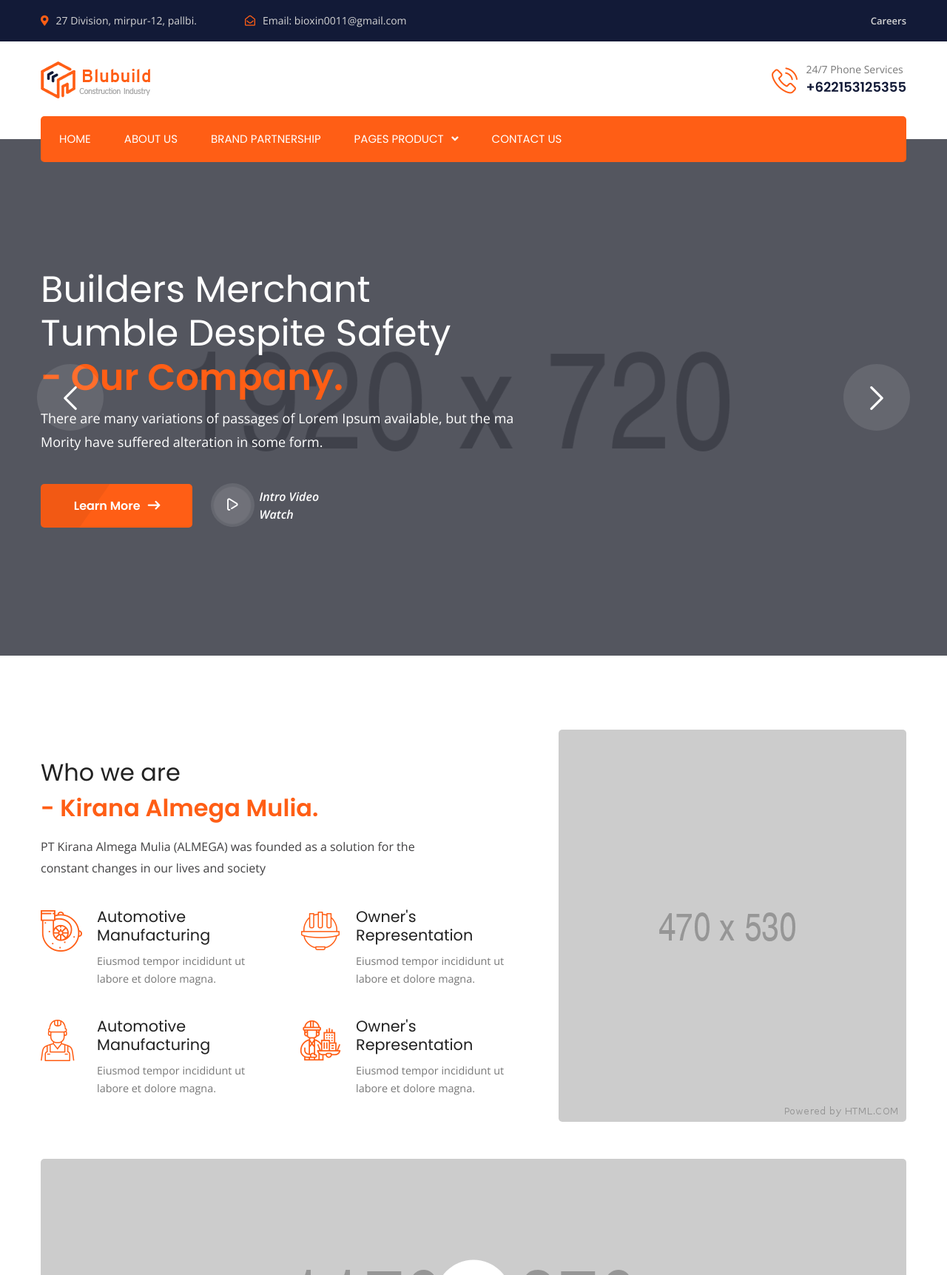
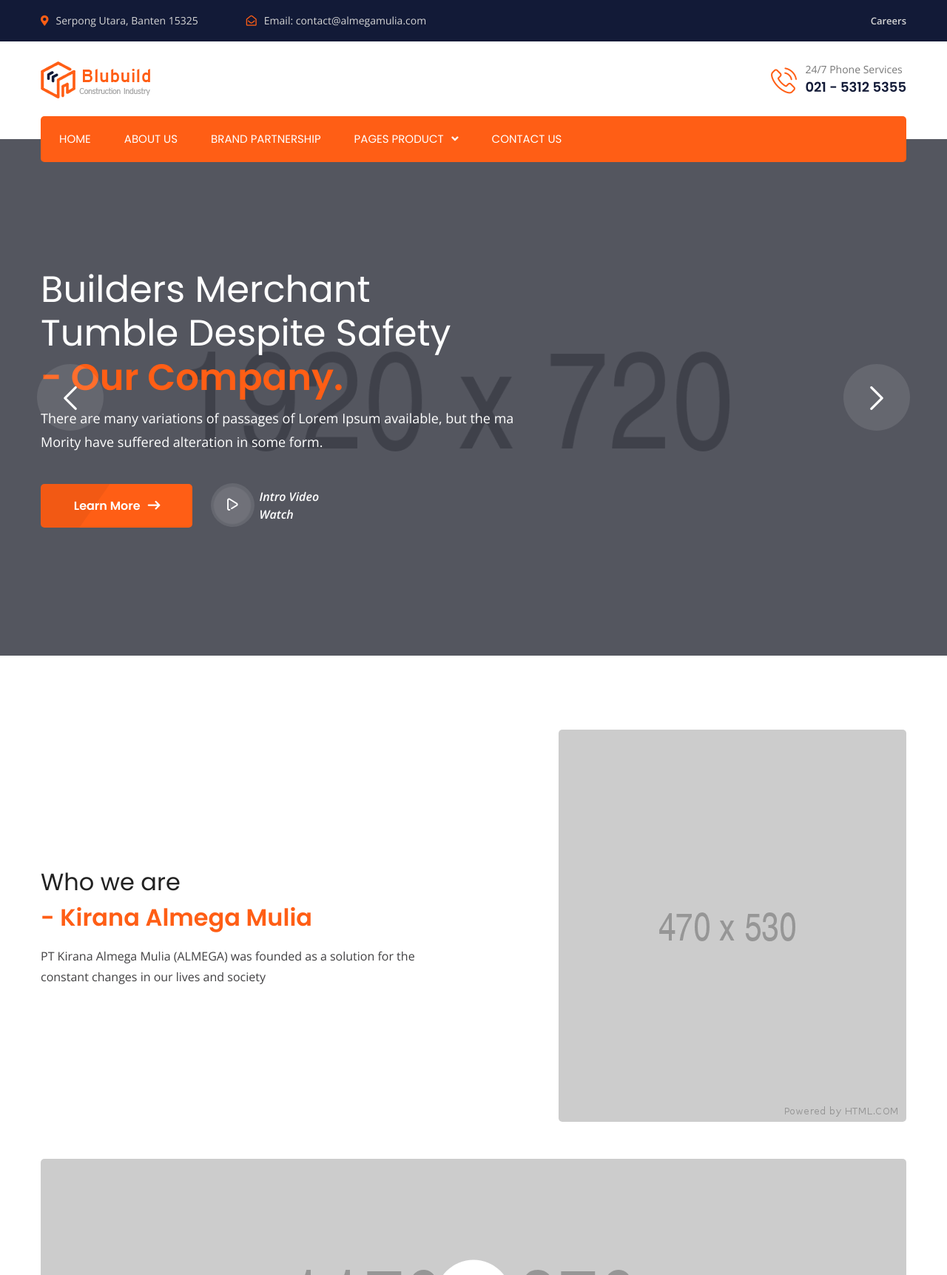
Before and after one commit to Intalko/almega-mulia, a CodeIgniter app: page /database/ in a window 1280 px wide. Shown: the top 1723 px of the page at 74% size. Run offline with CodeIgniter, Linux system fonts and the light colour scheme; data comes from the database, SQL or seed files in the repository.

Commit message:
change header and logo

```diff
--- a/application/views/wrapper.php
+++ b/application/views/wrapper.php
@@ -5,7 +5,7 @@
         <meta name="viewport" content="width=device-width, initial-scale=1, shrink-to-fit=no">
         <meta name="description" content="" />
         <meta name="keywords" content="" />
-        <link rel="icon" href="<?=base_url()?>/includes/frontend/images/favicon.png" sizes="35x35" type="image/png">
+        <link rel="icon" href="<?=base_url()?>/includes/frontend/images/favicon.jpg" sizes="35x35" type="image/jpg">
         <title>Almega Mulia on Development</title>
 
         <link rel="stylesheet" href="<?=base_url()?>/includes/frontend/css/all.min.css">
@@ -26,8 +26,8 @@
                     <div class="container">
                         <div class="topbar-inner d-flex flex-wrap justify-content-between align-items-center w-100">
                             <ul class="topbar-info-list mb-0 list-unstyled d-inline-flex">
-                                <li><i class="thm-clr fas fa-map-marker-alt"></i>27 Division, mirpur-12, pallbi.</li>
-                                <li><i class="thm-clr far fa-envelope-open"></i>Email: <a href="javascript:void(0);" title="">bioxin0011@gmail.com</a></li>
+                                <li><i class="thm-clr fas fa-map-marker-alt"></i>Serpong Utara, Banten 15325</li>
+                                <li><i class="thm-clr far fa-envelope-open"></i>Email: <a href="mailto:contact@almegamulia.com;" title="">contact@almegamulia.com</a></li>
                             </ul>
                             <ul class="topbar-links mb-0 list-unstyled d-inline-flex">
                                 <li><a href="javascript:void(0);" title="">Careers</a></li>
@@ -48,7 +48,7 @@
                                 <div class="call-us">
                                     <i class="thm-clr flaticon-phone-call"></i>
                                     <span>24/7 Phone Services</span>
-                                    <strong>+622153125355</strong>
+                                    <strong>021 - 5312 5355</strong>
                                 </div>
                             </div>
                         </div>
@@ -85,8 +85,7 @@
                                 <ul class="mb-0 list-unstyled d-inline-flex">
                                     <li><a href="<?=base_url()?>/template/home.html" title="">Home</a></li>
                                     <li><a href="<?=base_url()?>/template/about.html" title="">About Us</a></li>
-                                    <li><a href="<?=base_url()?>/template/about.html" title="">Brand Partnership</a></li>
-                                    <li class="menu-item-has-children"><a href="javascript:void(0);" title="">Pages Product</a>
+                                    <li class="menu-item-has-children"><a href="javascript:void(0);" title="">Our Brands</a>
                                         <ul class="mb-0 list-unstyled">
                                             <li><a href="<?=base_url()?>/template/projects.html" title="">Touch Nine</a></li>
                                             <li><a href="<?=base_url()?>/template/project-detail.html" title="">Solo Clean</a></li>
@@ -107,8 +106,8 @@
                 <div class="lg-mn">
                     <div class="logo"><a href="<?=base_url()?>/template/index.html" title="Home"><img src="<?=base_url()?>includes/frontend/images/logo.png" alt="Logo"></a></div>
                     <div class="rspn-cnt">
-                        <span><i class="thm-clr far fa-envelope-open"></i><a href="javascript:void(0);" title="">bioxin0011@gmail.com</a></span>
-                        <span><i class="thm-clr fas fa-map-marker-alt"></i>27 Division, mirpur-12, pallbi.</span>
+                        <span><i class="thm-clr far fa-envelope-open"></i><a href="mailto:contact@almegamulia.com;" title="">contact@almegamulia.com</a></span>
+                        <span><i class="thm-clr fas fa-map-marker-alt"></i>Serpong Utara, Banten 15325</span>
                     </div>
                     <span class="rspn-mnu-btn"><i class="fa fa-list-ul"></i></span>
                 </div>
@@ -117,8 +116,7 @@
                     <ul class="mb-0 list-unstyled w-100">
                         <li><a href="<?=base_url()?>/template/home.html" title="">Home</a></li>
                         <li><a href="<?=base_url()?>/template/about.html" title="">About Us</a></li>
-                        <li><a href="<?=base_url()?>/template/about.html" title="">Brand Partnership</a></li>
-                        <li class="menu-item-has-children"><a href="javascript:void(0);" title="">Pages Product</a>
+                        <li class="menu-item-has-children"><a href="javascript:void(0);" title="">Our Brands</a>
                             <ul class="mb-0 list-unstyled">
                                 <li><a href="<?=base_url()?>/template/projects.html" title="">Touch Nine</a></li>
                                 <li><a href="<?=base_url()?>/template/project-detail.html" title="">Solo Clean</a></li>
@@ -188,49 +186,9 @@
                                 </div>
                                 <div class="col-md-7 col-sm-12 col-lg-7">
                                     <div class="about-desc w-100">
-                                        <h2 class="mb-0">Who we are <strong class="thm-clr d-block">- Kirana Almega Mulia.</strong></h2>
+                                        <h2 class="mb-0">Who we are <strong class="thm-clr d-block">- Kirana Almega Mulia</strong></h2>
                                         <p class="mb-0">PT Kirana Almega Mulia (ALMEGA) was founded as a solution for the constant changes in our lives and society</p>
                                     </div>
-                                    <div class="serv-wrap w-100">
-                                        <div class="row">
-                                            <div class="col-md-6 col-sm-6 col-lg-6">
-                                                <div class="serv-box w-100">
-                                                    <i class="thm-clr flaticon-car-parts"></i>
-                                                    <div class="serv-box-inner">
-                                                        <h3 class="mb-0"><a href="<?=base_url()?>/template/services-detail.html" title="">Automotive <br> Manufacturing</a></h3>
-                                                        <p class="mb-0">Eiusmod tempor incididunt ut labore et dolore magna.</p>
-                                                    </div>
-                                                </div>
-                                            </div>
-                                            <div class="col-md-6 col-sm-6 col-lg-6">
-                                                <div class="serv-box w-100">
-                                                    <i class="thm-clr flaticon-helmet"></i>
-                                                    <div class="serv-box-inner">
-                                                        <h3 class="mb-0"><a href="<?=base_url()?>/template/services-detail.html" title="">Owner's <br> Representation</a></h3>
-                                                        <p class="mb-0">Eiusmod tempor incididunt ut labore et dolore magna.</p>
-                                                    </div>
-                                                </div>
-                                            </div>
-                                            <div class="col-md-6 col-sm-6 col-lg-6">
-                                                <div class="serv-box w-100">
-                                                    <i class="thm-clr flaticon-builder"></i>
-                                                    <div class="serv-box-inner">
-                                                        <h3 class="mb-0"><a href="<?=base_url()?>/template/services-detail.html" title="">Automotive <br> Manufacturing</a></h3>
-                                                        <p class="mb-0">Eiusmod tempor incididunt ut labore et dolore magna.</p>
-                                                    </div>
-                                                </div>
-                                            </div>
-                                            <div class="col-md-6 col-sm-6 col-lg-6">
-                                                <div class="serv-box w-100">
-                                                    <i class="thm-clr flaticon-architect"></i>
-                                                    <div class="serv-box-inner">
-                                                        <h3 class="mb-0"><a href="<?=base_url()?>/template/services-detail.html" title="">Owner's <br> Representation</a></h3>
-                                                        <p class="mb-0">Eiusmod tempor incididunt ut labore et dolore magna.</p>
-                                                    </div>
-                                                </div>
-                                            </div>
-                                        </div>
-                                    </div><!-- Services Wrap -->
                                 </div>
                                 <div class="col-md-12 col-sm-12 col-lg-12 order-md-1">
                                     <div class="about-image mt-50 position-relative w-100">
```
Also changed, not shown: includes/frontend/images/favicon.jpg (added), includes/frontend/images/favicon.png (deleted), includes/frontend/images/logo.png, 4 other files.
